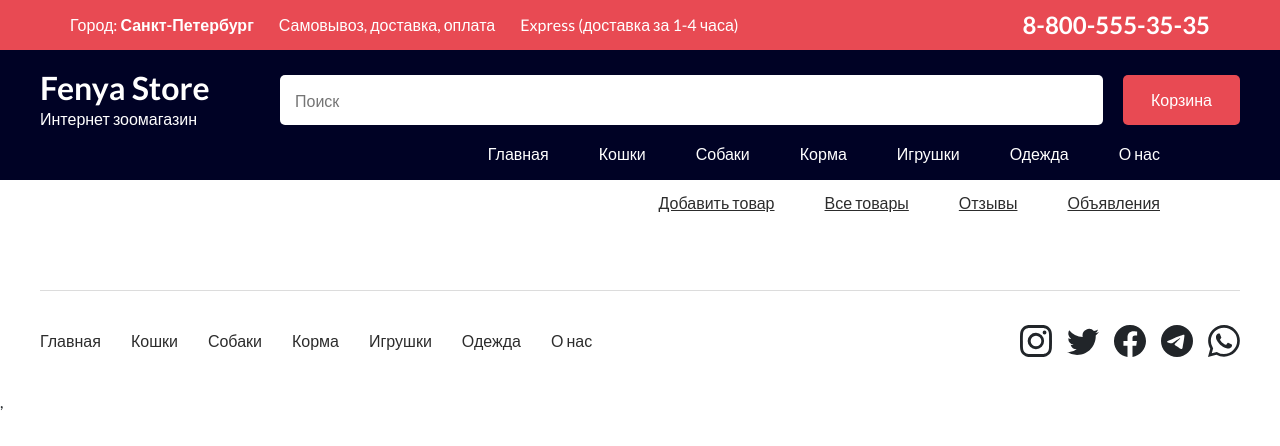
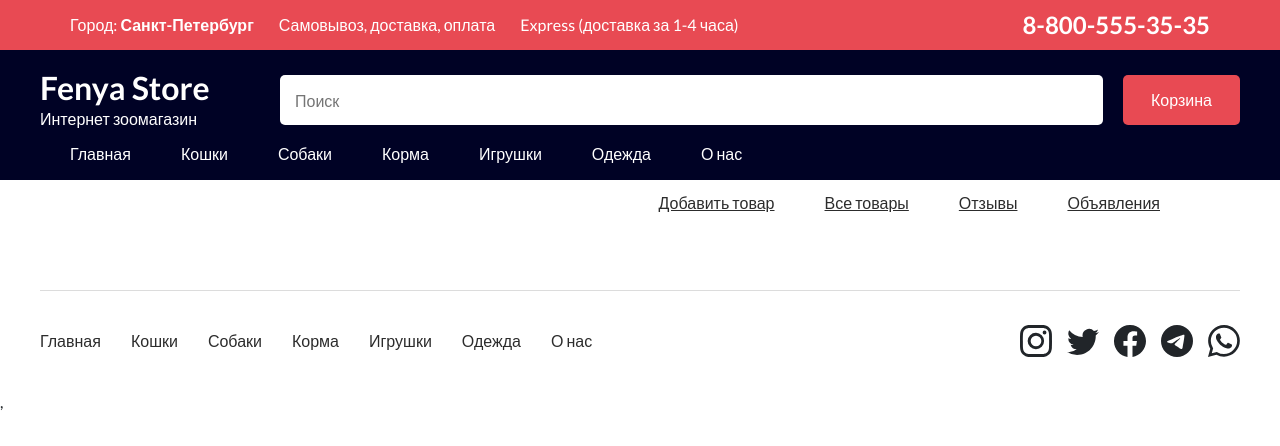
Before and after one commit to msmarielos/fenya-store, a React (Create React App) app in the folder client/: page /admin in a window 1280 px wide. Shown: the top 446 px of the page. Built offline with nearby package versions, Linux system fonts and the light colour scheme.

Commit message:
active links

```diff
--- a/client/src/components/AdminNav/AdminNav.jsx
+++ b/client/src/components/AdminNav/AdminNav.jsx
@@ -4,7 +4,7 @@ import './AdminNav.scss';
 export default function AdminNav() {
   return (
     <>
-      <nav>
+      <nav className="admin-nav">
         <div className="container">
           <Link to="/items/add">Добавить товар</Link>
           <Link to="/items">Все товары</Link>
--- a/client/src/components/AdminNav/AdminNav.scss
+++ b/client/src/components/AdminNav/AdminNav.scss
@@ -1,4 +1,4 @@
-nav {
+.admin-nav {
   a {
     align-self: center;
     margin-bottom: 15px;
--- a/client/src/components/Navigation/Navigation.jsx
+++ b/client/src/components/Navigation/Navigation.jsx
@@ -1,18 +1,31 @@
-import { Link } from 'react-router-dom';
+import { NavLink } from 'react-router-dom';
 import './Navigation.scss';
 
 export default function Navigation() {
+  const navLinksData = [
+    { url: '/', title: 'Главная' },
+    { url: '/cats', title: 'Кошки' },
+    { url: '/dogs', title: 'Собаки' },
+    { url: '/food', title: 'Корма' },
+    { url: '/toys', title: 'Игрушки' },
+    { url: '/clothes', title: 'Одежда' },
+    { url: '/about', title: 'О нас' },
+  ];
   return (
     <>
       <nav>
         <div className="container">
-          <Link to="/">Главная</Link>
-          <Link to="/cats">Кошки</Link>
-          <Link to="/dogs">Собаки</Link>
-          <Link to="/food">Корма</Link>
-          <Link to="/toys">Игрушки</Link>
-          <Link to="/clothes">Одежда</Link>
-          <Link to="/about">О нас</Link>
+          {navLinksData.map(link => (
+            <NavLink
+              className={({ isActive }) =>
+                isActive ? 'active-link' : 'unactive-link'
+              }
+              key={link.url}
+              to={link.url}
+            >
+              {link.title}
+            </NavLink>
+          ))}
         </div>
       </nav>
     </>
--- a/client/src/components/Navigation/Navigation.scss
+++ b/client/src/components/Navigation/Navigation.scss
@@ -7,6 +7,10 @@ nav {
 
   .container {
     height: 60px;
-    justify-content: flex-end;
+    justify-content: flex-start;
+  }
+
+  .active-link {
+    color: #ee2b35;
   }
 }
```
